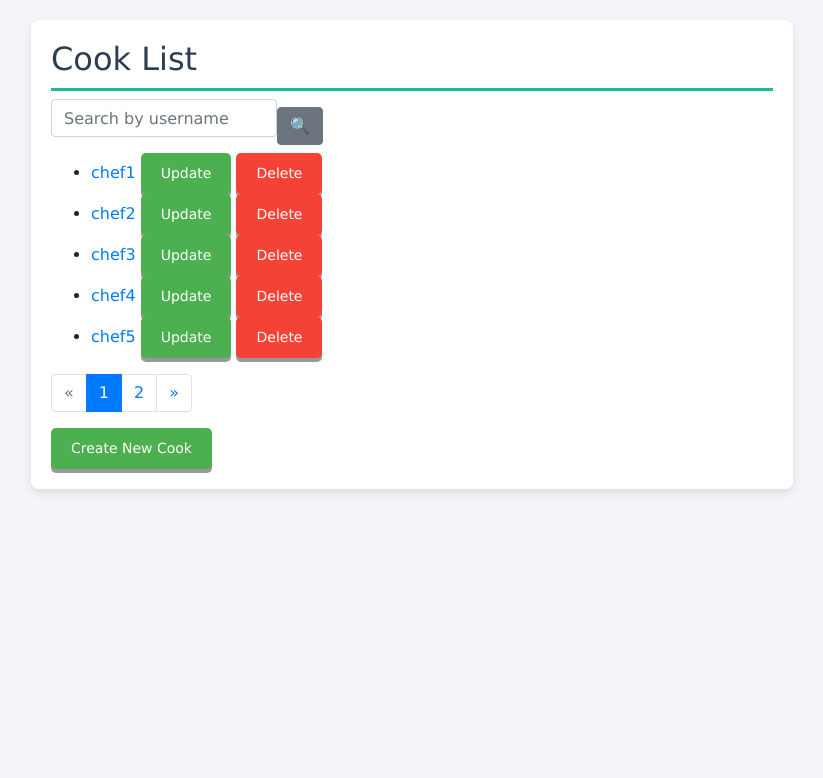
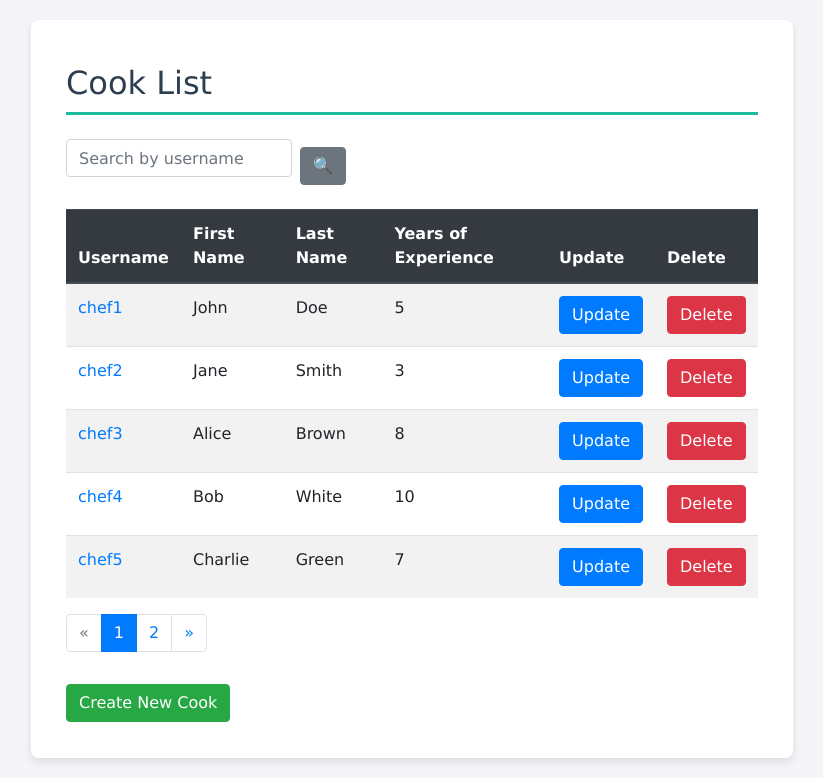
Before and after one commit to VShveda/kitchen_restaurant, a Django app: page /cooks/ in a window 1280 px wide. Shown: the part 72-850 px from the top of the page, without its empty margins (65-888 px from the left). Before the commit the page ends 565 px from the top, so only its background shows below. Run offline with Django 5.2, Linux system fonts and the light colour scheme; a user stored in the database is signed in; data comes from the database, SQL or seed files in the repository; some libraries are stand-ins or nearby versions.

Commit message:
edited the appearance cook_list.html

```diff
--- a/templates/kitchen/cook_list.html
+++ b/templates/kitchen/cook_list.html
@@ -4,24 +4,41 @@
 {% block title %}Cook List{% endblock %}
 
 {% block content %}
-  <h2>Cook List</h2>
-  <form method="get" action="" class="form-inline">
+  <div class="container">
+    <h2 class="my-4">Cook List</h2>
+    <form method="get" action="" class="form-inline mb-3">
       {{ search_form|crispy }}
-    <input class="btn btn-secondary" type="submit" value="🔍">
+      <button type="submit" class="btn btn-secondary ml-2">🔍</button>
     </form>
     {% if cook_list %}
-    <ul>
+      <table class="table table-striped">
+        <thead class="thead-dark">
+          <tr>
+            <th scope="col">Username</th>
+            <th scope="col">First Name</th>
+            <th scope="col">Last Name</th>
+            <th scope="col">Years of Experience</th>
+            <th scope="col">Update</th>
+            <th scope="col">Delete</th>
+          </tr>
+        </thead>
+        <tbody>
           {% for cook in cook_list %}
-        <li>
-          <a href="{% url 'kitchen:cook-detail' cook.pk %}">{{ cook.username }}</a>
-          <a href="{% url 'kitchen:cook-update' pk=cook.id %}" class="button">Update</a>
-          <a href="{% url 'kitchen:cook-delete' pk=cook.id %}" class="button button-secondary">Delete</a>
-        </li>
+            <tr>
+              <td><a href="{% url 'kitchen:cook-detail' cook.pk %}">{{ cook.username }}</a></td>
+              <td>{{ cook.first_name }}</td>
+              <td>{{ cook.last_name }}</td>
+              <td>{{ cook.years_of_experience }}</td>
+              <td><a href="{% url 'kitchen:cook-update' pk=cook.pk %}" class="btn btn-primary">Update</a></td>
+              <td><a href="{% url 'kitchen:cook-delete' pk=cook.pk %}" class="btn btn-danger">Delete</a></td>
+            </tr>
           {% endfor %}
-    </ul>
+        </tbody>
+      </table>
       {% include "includes/pagination.html" with page_obj=page_obj %}
     {% else %}
       <p>No cooks available.</p>
     {% endif %}
-  <a href="{% url 'kitchen:cook-create' %}" class="button">Create New Cook</a>
+    <a href="{% url 'kitchen:cook-create' %}" class="btn btn-success my-3">Create New Cook</a>
+  </div>
 {% endblock %}
```
Lines whose indentation alone changed are shown as unchanged.
